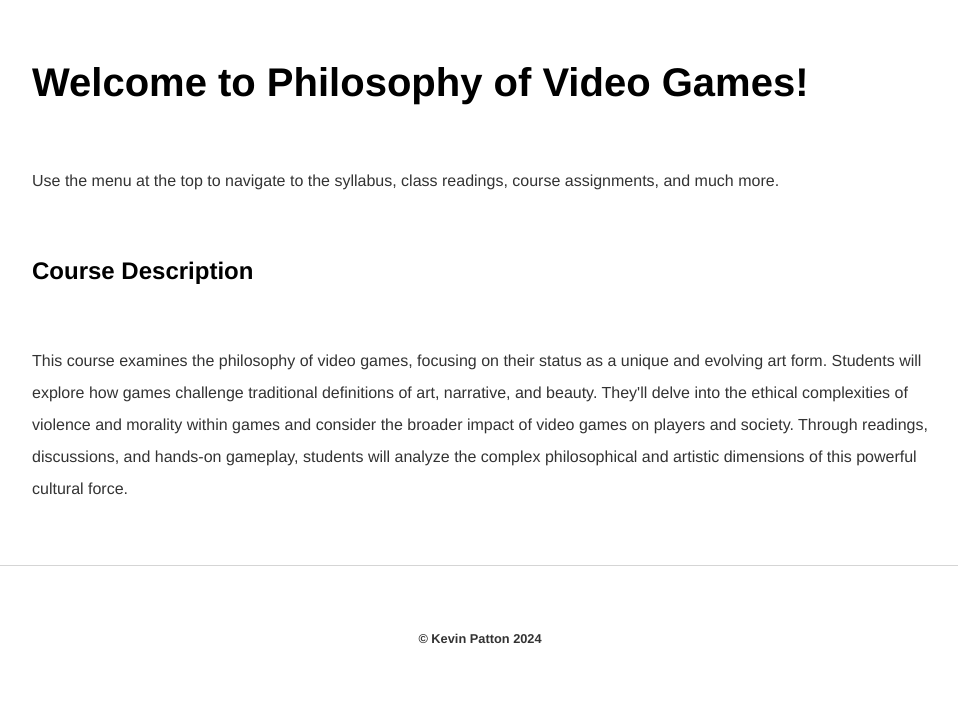
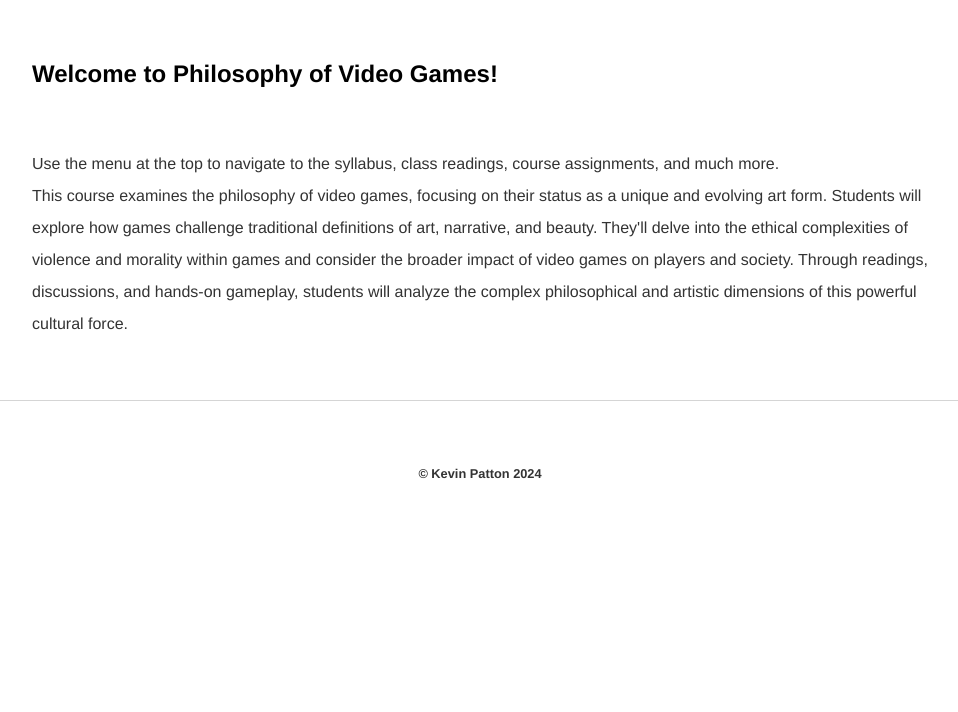
Before and after one commit to kevinjpatton/kevinjpatton.github.io, a Jekyll site: the page built from teaching/phil_3230/index.html, in a window 1280 px wide. Shown: the part 348-1060 px from the top of the page, without its empty margins (160-1118 px from the left). Built offline with Jekyll 4.4.1, drawn with Linux system fonts in a browser that asks for light colours; Markdown is read by kramdown in place of the engine named in the settings; after the commit the page ends 900 px from its top, so only the background shows below that.

Commit message:
Update index.html

```diff
--- a/teaching/phil_3230/index.html
+++ b/teaching/phil_3230/index.html
@@ -2,7 +2,5 @@
 layout: 3230
 title: PHIL3230 - Home
 ---
-<h1>Welcome to Philosophy of Video Games!</h1>
-<p>Use the menu at the top to navigate to the syllabus, class readings, course assignments, and much more.</p>
-<h2>Course Description</h2>
-<p>This course examines the philosophy of video games, focusing on their status as a unique and evolving art form. Students will explore how games challenge traditional definitions of art, narrative, and beauty. They'll delve into the ethical complexities of violence and morality within games and consider the broader impact of video games on players and society. Through readings, discussions, and hands-on gameplay, students will analyze the complex philosophical and artistic dimensions of this powerful cultural force.</p>
+<h2>Welcome to Philosophy of Video Games!</h2>
+<p>Use the menu at the top to navigate to the syllabus, class readings, course assignments, and much more.<br>This course examines the philosophy of video games, focusing on their status as a unique and evolving art form. Students will explore how games challenge traditional definitions of art, narrative, and beauty. They'll delve into the ethical complexities of violence and morality within games and consider the broader impact of video games on players and society. Through readings, discussions, and hands-on gameplay, students will analyze the complex philosophical and artistic dimensions of this powerful cultural force.</p>
```
